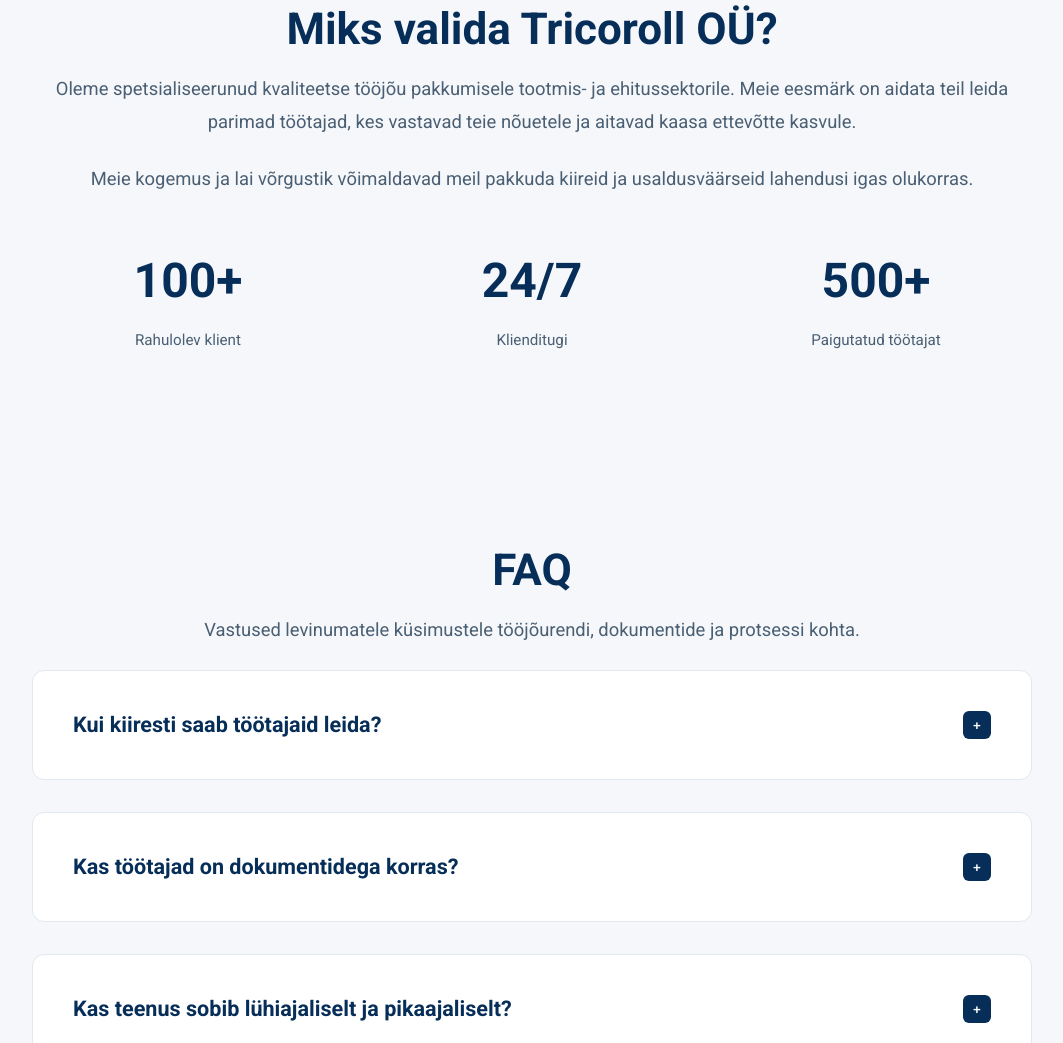
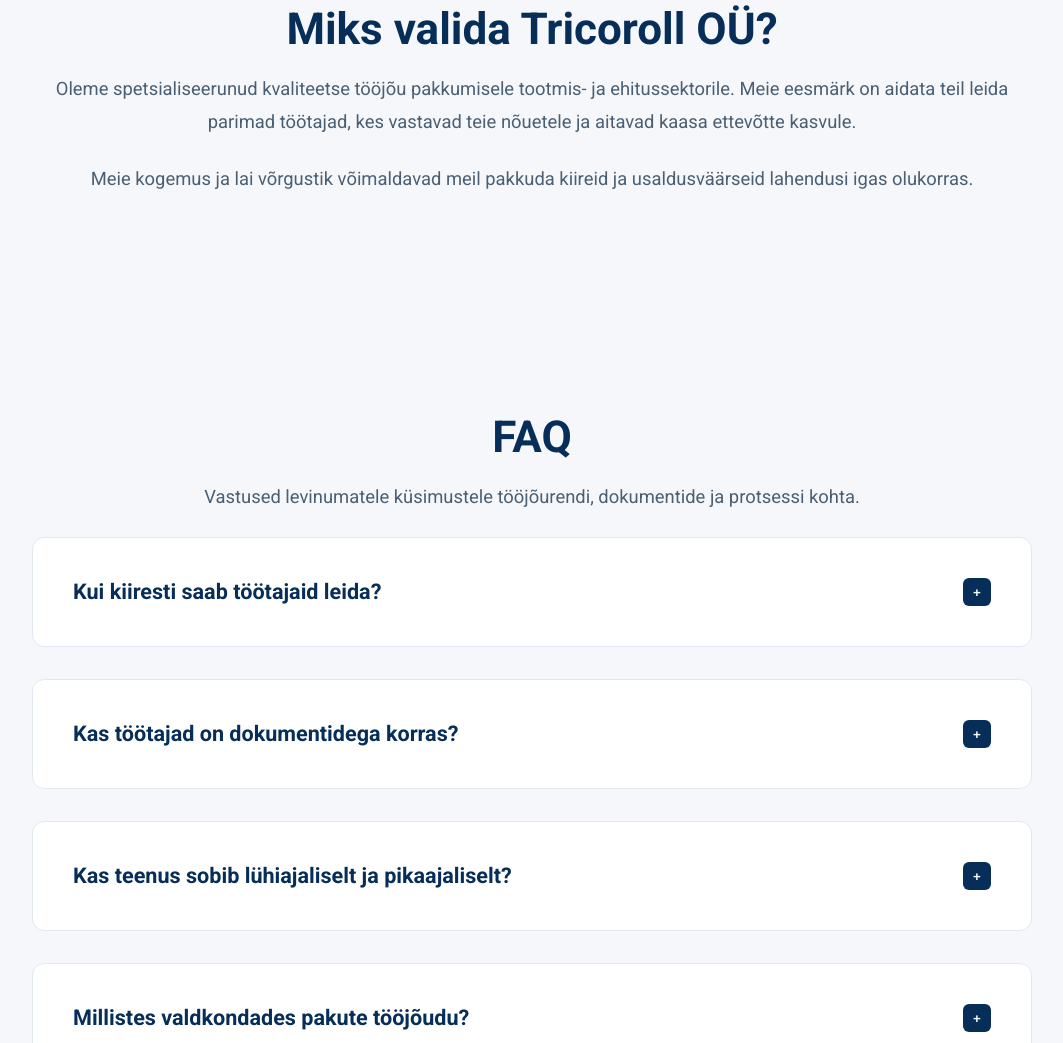
Before and after one commit to MatveiKow4eg/tricoroll, a website: page index.html in a window 1280 px wide. Shown: the part 1936-2979 px from the top of the page, without its empty margins (108-1171 px from the left). Drawn offline with Linux system fonts and the light colour scheme.

Commit message:
firstcommit

```diff
--- a/index.html
+++ b/index.html
@@ -747,21 +747,6 @@
             <h2 class="section-title">Miks valida Tricoroll OÜ?</h2>
             <p>Oleme spetsialiseerunud kvaliteetse tööjõu pakkumisele tootmis- ja ehitussektorile. Meie eesmärk on aidata teil leida parimad töötajad, kes vastavad teie nõuetele ja aitavad kaasa ettevõtte kasvule.</p>
             <p>Meie kogemus ja lai võrgustik võimaldavad meil pakkuda kiireid ja usaldusväärseid lahendusi igas olukorras.</p>
-
-            <div class="benefits">
-                <div class="benefit-item">
-                    <div class="benefit-number">100+</div>
-                    <div class="benefit-text">Rahulolev klient</div>
-                </div>
-                <div class="benefit-item">
-                    <div class="benefit-number">24/7</div>
-                    <div class="benefit-text">Klienditugi</div>
-                </div>
-                <div class="benefit-item">
-                    <div class="benefit-number">500+</div>
-                    <div class="benefit-text">Paigutatud töötajat</div>
-                </div>
-            </div>
         </div>
     </section>
 
```
